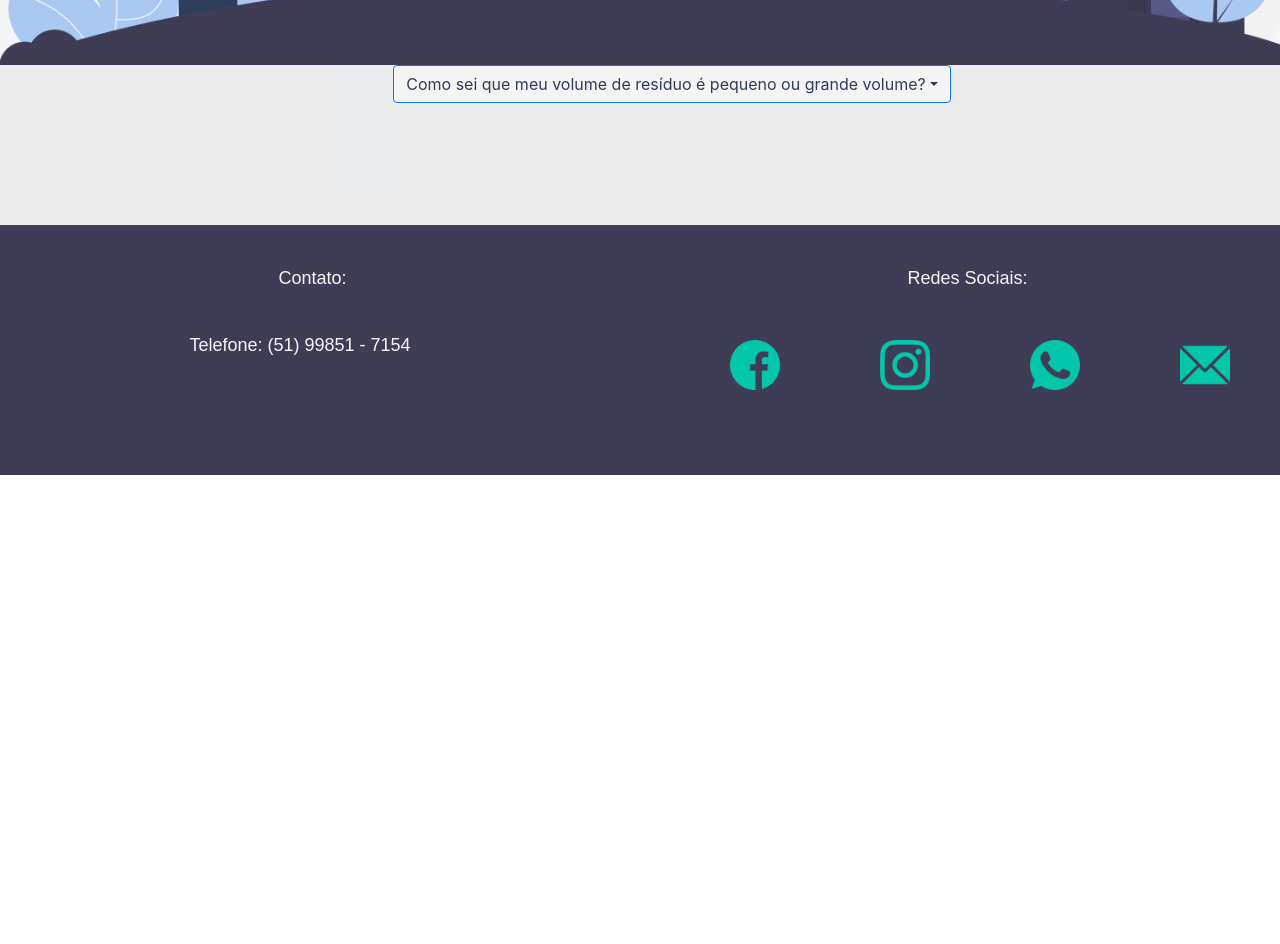
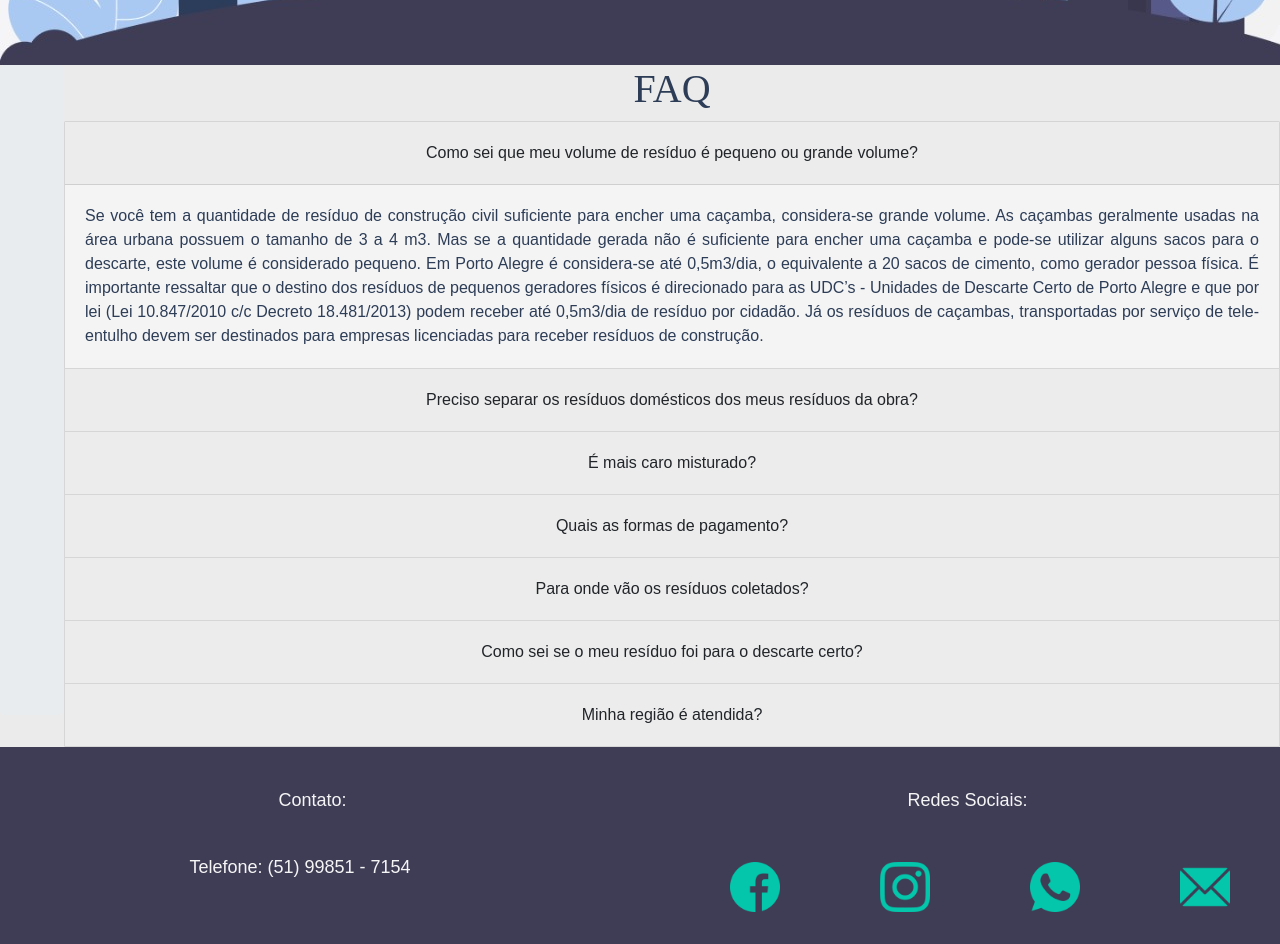
Before and after one commit to aceleradora-TW/descarte-certo, a React (Create React App) app in the folder frontend/: page / in a window 1280 px wide. Shown: the part 780-1724 px from the top of the page. Before the commit the page ends 1255 px from the top, so only its background shows below. Built offline with nearby package versions, Linux system fonts and the light colour scheme.

Commit message:
@elliens @brayan @jhuan Muda para Accordion e termina o FAQ

```diff
--- a/frontend/src/components/FAQ/FaqComponent.js
+++ b/frontend/src/components/FAQ/FaqComponent.js
@@ -1,22 +1,135 @@
 import React from 'react'
-import { Dropdown, DropdownButton } from "react-bootstrap";
+import { Dropdown, DropdownButton, Accordion, Card, Button } from "react-bootstrap";
 import 'bootstrap/dist/css/bootstrap.min.css'
 import './FaqStyle.css'
+import { string } from 'prop-types';
 
 function FaqComponent() {
     return (
 
-        <div className="FaqStyle">
-            <DropdownButton id="dropdown-item-button" title="Como sei que meu volume de resíduo é pequeno ou grande volume?">
+        <div>
+
+
+            {/* <DropdownButton data-toggle="collapse" id="dropdown-item-button" title="Como sei que meu volume de resíduo é pequeno ou grande volume?">
                 <Dropdown.ItemText>Como sei que meu volume de resíduo é pequeno ou grande volume?
                 Se você tem a quantidade de resíduo de construção civil suficiente para encher uma caçamba, considera-se grande volume. As caçambas geralmente usadas na área urbana possuem o tamanho de 3 a 4 m3.
                 Mas se a quantidade gerada não é suficiente para encher uma caçamba e pode-se utilizar alguns sacos para o descarte, este volume é considerado pequeno. Em Porto Alegre é considera-se até 0,5m3/dia, o equivalente a 20 sacos de cimento, como gerador pessoa física.
                 É importante ressaltar que o destino dos resíduos de pequenos geradores físicos é direcionado para as UDC’s  - Unidades de Descarte Certo de Porto Alegre e que por lei (Lei 10.847/2010 c/c Decreto 18.481/2013) podem receber até 0,5m3/dia de resíduo por cidadão. Já os resíduos de caçambas, transportadas por serviço de tele-entulho devem ser destinados para empresas licenciadas para receber resíduos de construção.
-</Dropdown.ItemText>
+                </Dropdown.ItemText>
+            </DropdownButton> */}
 
-            </DropdownButton>
 
+
+            <h1 className="h1">
+                FAQ
+            </h1>
+
+            <Accordion defaultActiveKey="0">
+                {/* Card 1 */}
+                <Card>
+                    <Card.Header>
+                        <Accordion.Toggle as={Button} variant="" eventKey="0">
+                            Como sei que meu volume de resíduo é pequeno ou grande volume?
+                        </Accordion.Toggle>
+                    </Card.Header>
+                    <Accordion.Collapse eventKey="0">
+                        <Card.Body>Se você tem a quantidade de resíduo de construção civil suficiente para encher uma caçamba, considera-se grande volume. As caçambas geralmente usadas na área urbana possuem o tamanho de 3 a 4 m3.
+                        Mas se a quantidade gerada não é suficiente para encher uma caçamba e pode-se utilizar alguns sacos para o descarte, este volume é considerado pequeno. Em Porto Alegre é considera-se até 0,5m3/dia, o equivalente a 20 sacos de cimento, como gerador pessoa física.
+                        É importante ressaltar que o destino dos resíduos de pequenos geradores físicos é direcionado para as UDC’s  - Unidades de Descarte Certo de Porto Alegre e que por lei (Lei 10.847/2010 c/c Decreto 18.481/2013) podem receber até 0,5m3/dia de resíduo por cidadão. Já os resíduos de caçambas, transportadas por serviço de tele-entulho devem ser destinados para empresas licenciadas para receber resíduos de construção.</Card.Body>
+                    </Accordion.Collapse>
+                </Card>
+
+                {/* Card 2 */}
+                <Card>
+                    <Card.Header>
+                        <Accordion.Toggle as={Button} variant="" eventKey="1">
+                            Preciso separar os resíduos domésticos dos meus resíduos da obra?
+                        </Accordion.Toggle>
+                    </Card.Header>
+                    <Accordion.Collapse eventKey="1">
+                        <Card.Body>Como previsto na Política Nacional de Resíduos Sólidos (Lei 12305/2010) todo gerador de resíduos deve separá-los na origem da geração, descartando os diferentes materiais para destinações finais adequadas para cada um deles, viabilizando o reaproveitamento e a reciclagem.
+                        Para a logística atual da 5Marias, procure priorizar a separação dos seguintes materiais:
+                        Caliças:  materiais cimentícios e cerâmicos de obra, argamassa, solo e similares;
+                        Gesso: placas e sobras de forro de gesso, drywall e similares compostos de gesso;
+                        Madeiras: ripas, sobras de móveis, serragem, compensados, chapas, assoalhos e similares;
+                        Recicláveis: Papel, papelão, plásticos, metais, vidros, tubulações pvc, fiação elétrica e outros.
+                        Necessitando realizar o descarte de materiais que não estejam citados acima, consulte nosso atendimento por whatsapp.
+                        </Card.Body>
+                    </Accordion.Collapse>
+                </Card>
+
+                {/* Card 3 */}
+                <Card>
+                    <Card.Header>
+                        <Accordion.Toggle as={Button} variant="" eventKey="2">
+                            É mais caro misturado?
+                        </Accordion.Toggle>
+                    </Card.Header>
+                    <Accordion.Collapse eventKey="2">
+                        <Card.Body>Sim, quando os resíduos removidos estão misturados, necessitam passar uma etapa de separação antes de chegar ao seu destino final, gerando custos extras de mão-de-obra e logística.  A separação correta facilita o reaproveitamento e a reciclagem dos materiais, viabilizando a economia circular.
+                        </Card.Body>
+                    </Accordion.Collapse>
+                </Card>
+
+                {/* Card 4 */}
+                <Card>
+                    <Card.Header>
+                        <Accordion.Toggle as={Button} variant="" eventKey="3">
+                            Quais as formas de pagamento?
+                        </Accordion.Toggle>
+                    </Card.Header>
+                    <Accordion.Collapse eventKey="3">
+                        <Card.Body>Aceitamos transferências bancárias, cash ou cartão.
+                        </Card.Body>
+                    </Accordion.Collapse>
+                </Card>
+
+                {/* Card 5 */}
+                <Card>
+                    <Card.Header>
+                        <Accordion.Toggle as={Button} variant="" eventKey="4">
+                            Para onde vão os resíduos coletados?
+                        </Accordion.Toggle>
+                    </Card.Header>
+                    <Accordion.Collapse eventKey="4">
+                        <Card.Body>Os resíduos coletados pelo serviço da 5Marias são destinados a empresas parceiras licenciadas e autorizadas para receber, beneficiar, reaproveitar, reciclar, tratar ou depositar os diferentes resíduos de acordo com as normativas legais.
+                        Além das empresas licenciadas para grandes volumes ou geradores pessoa jurídica, temos como parceiras as UDC’s - Unidades de Descarte Certo da Prefeitura de Porto Alegre que recebem os resíduos em pequeno volume de pessoas físicas.
+                        </Card.Body>
+                    </Accordion.Collapse>
+                </Card>
+
+                {/* Card 6 */}
+                <Card>
+                    <Card.Header>
+                        <Accordion.Toggle as={Button} variant="" eventKey="5">
+                            Como sei se o meu resíduo foi para o descarte certo?
+                        </Accordion.Toggle>
+                    </Card.Header>
+                    <Accordion.Collapse eventKey="5">
+                        <Card.Body>Todas as coletas realizadas através do serviço da 5Marias, são monitoradas e garantem a destinação correta aos locais licenciados e/ou autorizados.
+                        O cliente de pequenos volumes recebe ao final do descarte o CDF - Certificado de Destinação Final, a garantia de descarte correto do resíduo.
+                        Já os clientes que fazem uso de caçambas, recebem uma cópia do MTRCC - Manifesto de Transporte de Resíduos da Construção Civil, documento obrigatório e comprobatório po descarte correto para grandes volumes.
+                        </Card.Body>
+                    </Accordion.Collapse>
+                </Card>
+
+                {/* Card 7 */}
+                <Card>
+                    <Card.Header>
+                        <Accordion.Toggle as={Button} variant="" eventKey="6">
+                            Minha região é atendida?
+                        </Accordion.Toggle>
+                    </Card.Header>
+                    <Accordion.Collapse eventKey="6">
+                        <Card.Body>Atendimento para a cidade de Porto Alegre e Canoas. Consultar outras regiões.
+                        </Card.Body>
+                    </Accordion.Collapse>
+                </Card>
+
+            </Accordion>
         </div>
+
+
     )
 }
 export default FaqComponent
--- a/frontend/src/components/FAQ/FaqStyle.css
+++ b/frontend/src/components/FAQ/FaqStyle.css
@@ -1,9 +1,39 @@
 .btn.btn-primary {
   background-color: #f4f4f4;
-  color: #2d3d57
+  color: #2d3d57;
+  border-color: #f4f4f4;
 }
-,
-.btn.btn-primary:active{
+
+.card.card {
+    position: relative;
+    display: flex;
+    flex-direction: column;
+    min-width: 0;
+    word-wrap: break-word;
+    background-color: #f4f4f4;
+    background-clip: border-box;
+    border: 1px solid rgba(0,0,0,.125);
+    border-radius: .10rem;
+    color: #2d3d57;
+    font-family: 'Montserrat', sans-serif;
+    text-align: justify;
+}
+
+.Accordion.Accordion{
   background-color: #f4f4f4;
-  color: #2d3d57
 }
+
+.card-header {
+  padding: .75rem 1.25rem;
+  margin-bottom: 0;
+  background-color: rgba(0,0,0,.03);
+  text-align: center;
+
+}
+
+
+.h1{
+  text-align: center;
+  color: #2d3d57;
+  font-family: 'Montserrat';
+}
```
